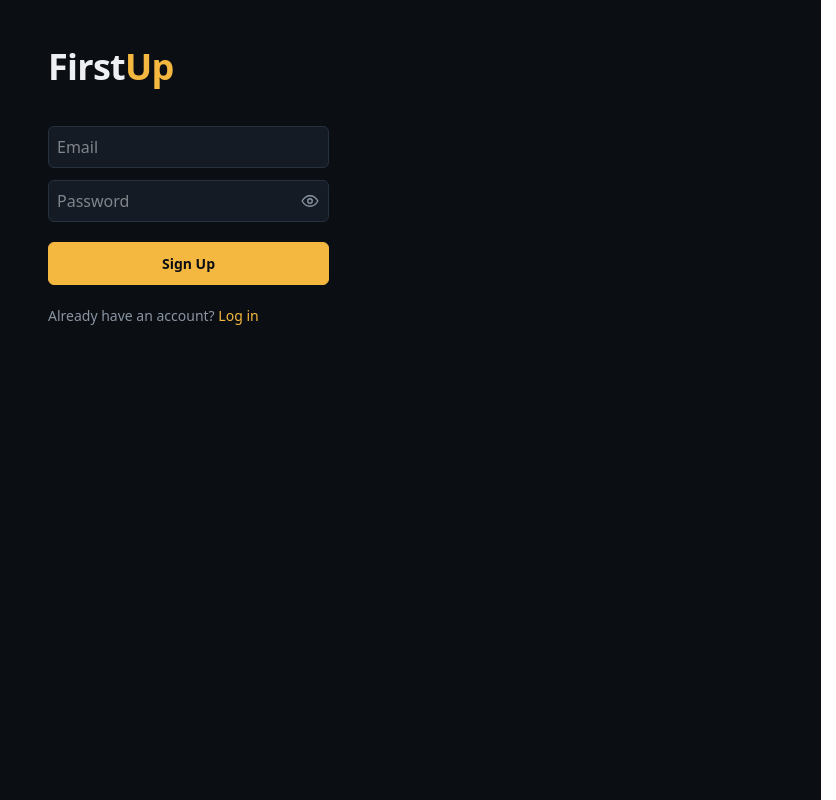
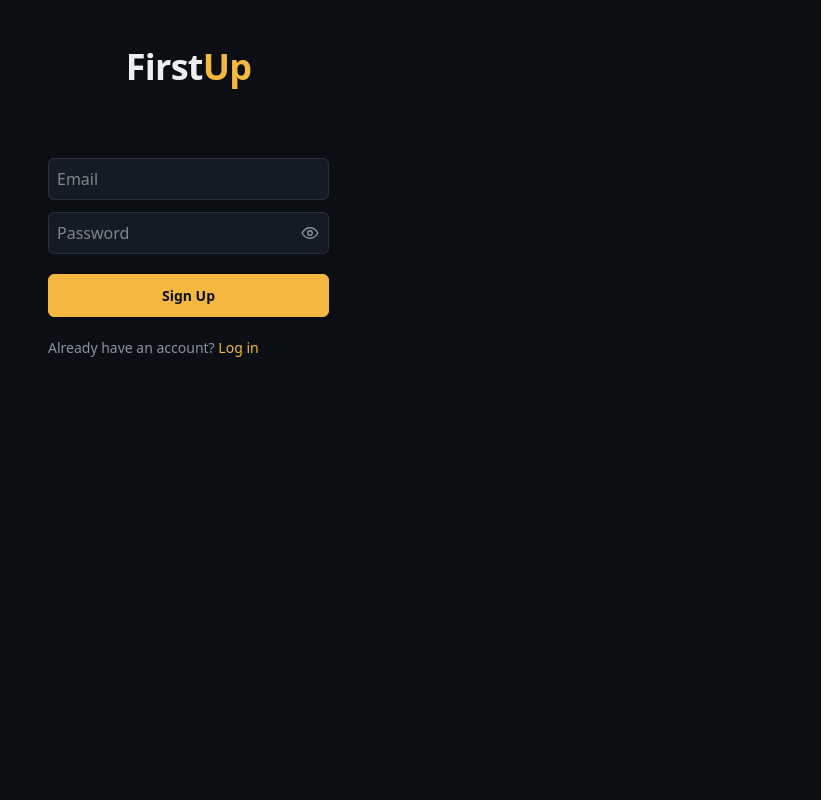
Before and after one commit to FirstUpApp2026/firstup-web, a Next.js app: page /signup in a window 1280 px wide. Shown: the whole page, without its empty margins (444-1280 px from the left). Built offline with nearby package versions, Linux system fonts and the light colour scheme; no server answers.

Commit message:
Center logo and fix nested link on login/signup pages

```diff
--- a/app/login/page.js
+++ b/app/login/page.js
@@ -29,7 +29,11 @@ export default function LoginPage() {
   return (
     <div style={pageStyle}>
       <div style={{ ...containerStyle, maxWidth: 400 }}>
-        <Logo />
+        <div style={{ display: 'flex', justifyContent: 'center', marginBottom: 32 }}>
+          <a href="/" style={{ textDecoration: 'none' }}>
+            <Logo />
+          </a>
+        </div>
         <form onSubmit={handleLogin} style={{ display: 'flex', flexDirection: 'column', gap: 12 }}>
           <input
             type="email"
--- a/app/signup/page.js
+++ b/app/signup/page.js
@@ -27,7 +27,11 @@ export default function SignupPage() {
   return (
     <div style={pageStyle}>
       <div style={{ ...containerStyle, maxWidth: 400 }}>
-        <Logo />
+        <div style={{ display: 'flex', justifyContent: 'center', marginBottom: 32 }}>
+          <a href="/" style={{ textDecoration: 'none' }}>
+            <Logo />
+          </a>
+        </div>
         <form onSubmit={handleSignup} style={{ display: 'flex', flexDirection: 'column', gap: 12 }}>
           <input
             type="email"
```
